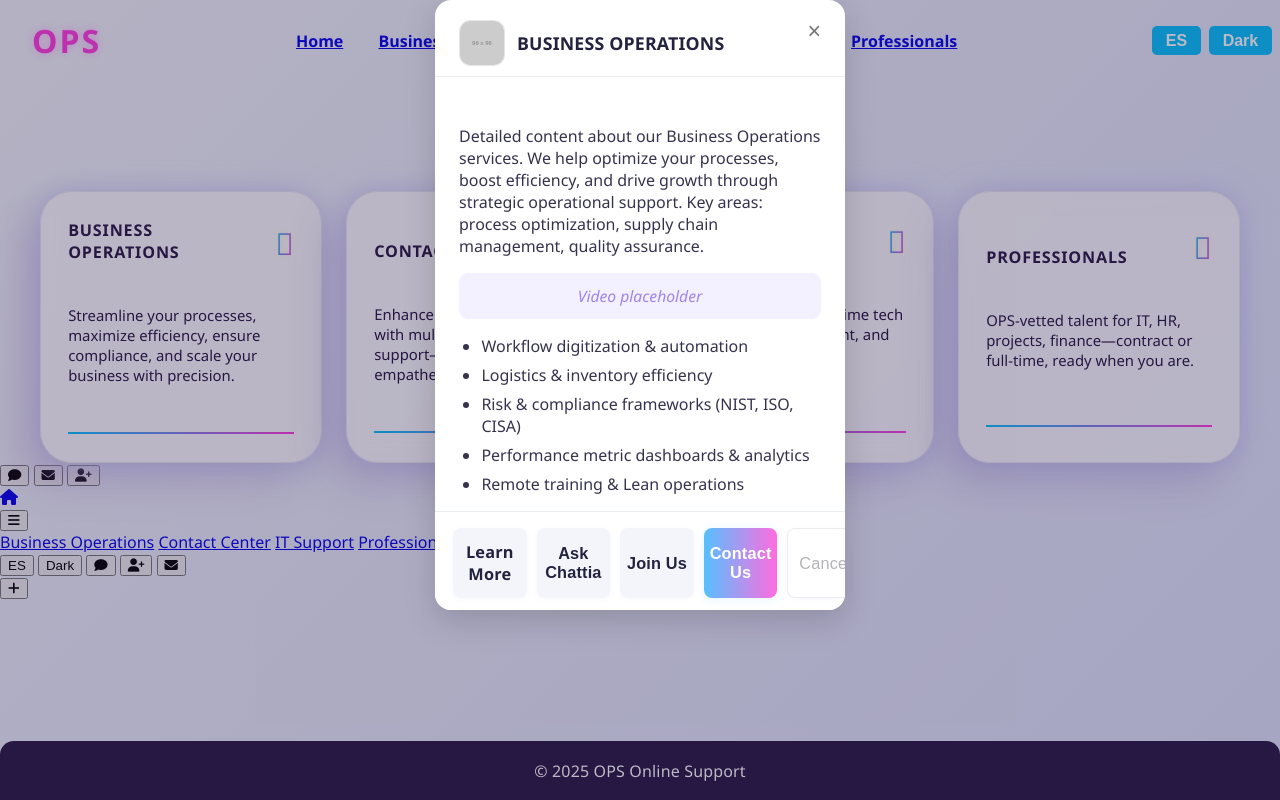
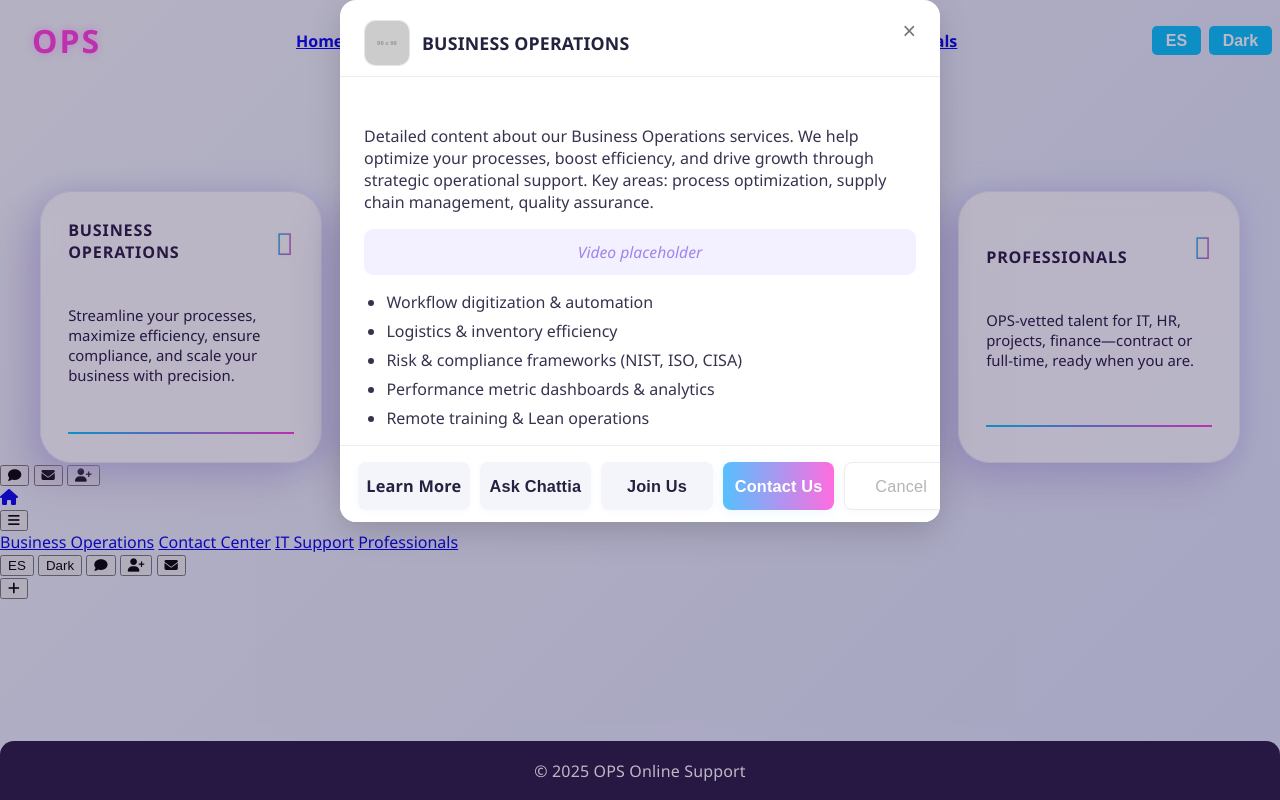
Before and after one commit to nawteeh-8/phoenix, a plain HTML site: page index.html in a window 1280 px wide. Both pictures are taken after a click on the element 181 px from the left and 327 px from the top of the page. Shown: the top 800 px of the page. Drawn offline with Linux system fonts and the light colour scheme; placeholder pictures from the web are drawn by us.

Commit message:
Update style.css

```diff
--- a/css/style.css
+++ b/css/style.css
@@ -342,8 +342,8 @@
 .modal {
   background: #fff;
   border-radius: 16px;
-  width: 96vw;
-  max-width: 410px;
+  width: 100vw;
+  max-width: 600px;
   box-shadow: 0 10px 32px rgba(0,0,0,0.17);
   display: flex;
   flex-direction: column;
```
